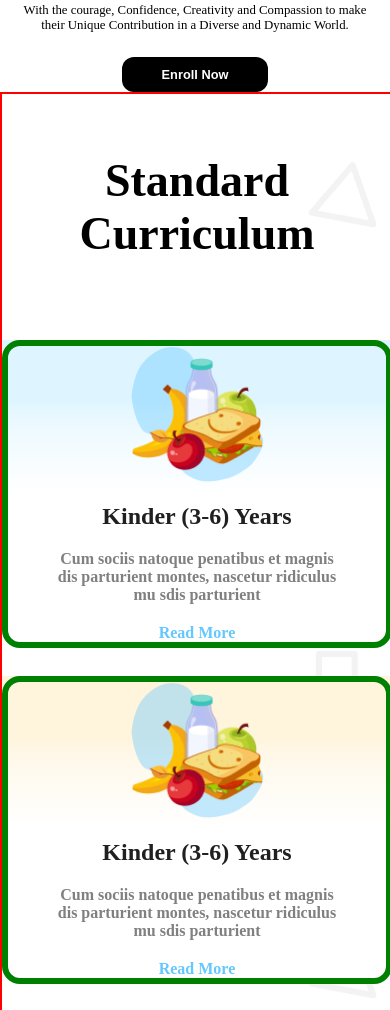
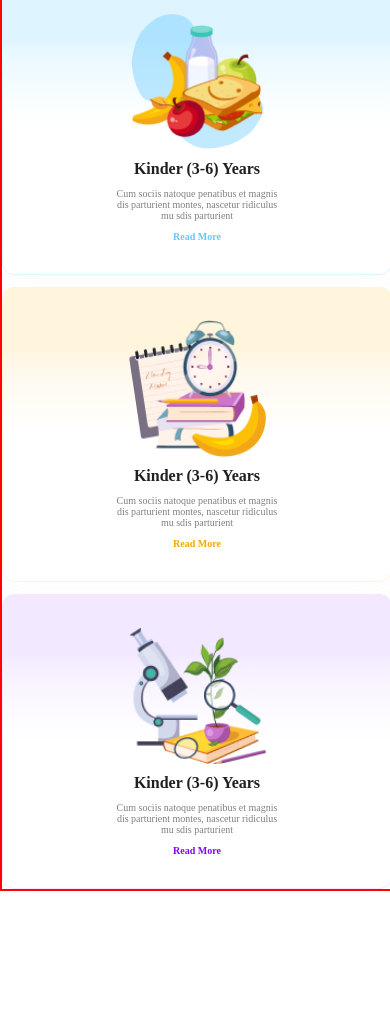
Before and after one commit to AnikaTabassum217/frontend-assignment-02, a plain HTML site: page index.html in a window 390 px wide. Shown: the part 986-1996 px from the top of the page. After the commit the page ends 1877 px from the top, so only its background shows below. Drawn offline with Linux system fonts and the light colour scheme.

Commit message:
Standard Curriculum done with mobile responsive

```diff
--- a/index.html
+++ b/index.html
@@ -73,8 +73,8 @@
                 dis parturient montes, nascetur ridiculus <br>
                 mu sdis parturient</div>
 
-              <div class="curriculum-read-more">
-                Read More
+              <div class="curriculum-read-more ">
+               <a class="curriculum-read-more-one" href=""> Read More</a>
               </div>
 
             </div>
@@ -83,7 +83,7 @@
             <div class="curriculum-card-content display-flex">
 
               <div class="curriculum-img-portion">
-                <img class="curriculum-img" src="./assets/kinder.png" alt="Image of Card">
+                <img class="curriculum-img" src="./assets/elementary.png" alt="Image of Card">
               </div>
 
               <div class="curriculum-card-title">
@@ -94,8 +94,8 @@
                 dis parturient montes, nascetur ridiculus <br>
                 mu sdis parturient</div>
 
-              <div class="curriculum-read-more">
-                Read More
+              <div class="curriculum-read-more ">
+                <a class="curriculum-read-more-two" href="">Read More</a>
               </div>
 
             </div>
@@ -104,7 +104,7 @@
             <div class="curriculum-card-content display-flex">
 
               <div class="curriculum-img-portion">
-                <img class="curriculum-img" src="./assets/kinder.png" alt="Image of Card">
+                <img class="curriculum-img" src="./assets/middle.png" alt="Image of Card">
               </div>
 
               <div class="curriculum-card-title">
@@ -115,19 +115,25 @@
                 dis parturient montes, nascetur ridiculus <br>
                 mu sdis parturient</div>
 
-              <div class="curriculum-read-more">
-                Read More
+              <div class="curriculum-read-more ">
+                <a class="curriculum-read-more-three" href="">Read More</a>
               </div>
 
             </div>
           </div>
         </div>
 
-        <div>
-          Arrow Button
+
+        <div class="display-flex arrow-btn ">
+              <div class="arrow-background">
+                 <div class="arrow-icon"> <i  class="fa-solid fa-less-than"></i></div>
+              </div>
+              <div class="arrow-background">
+                <div class="arrow-icon"><i class="fa-solid fa-greater-than"></i></div>
+              </div>
         </div>
 
-
+           </div>
       </div>
   </body>
 </body>
--- a/style/index.css
+++ b/style/index.css
@@ -9,12 +9,9 @@
 .display-flex{
     display: flex;
 }
-
-
 header{
     max-width: 1440px;
     margin: 0px auto;
-
 }
 
 .navbar{
@@ -26,13 +23,10 @@ header{
 .nav-logo{
     align-items: center;
     gap: 11px;
-    /* background-color: red; */
-
 }
 .logo{
     /* height: 10vh;
     width: 4.5vw; */
-
 
     height: auto;
     width: 100%;
@@ -64,7 +58,6 @@ header{
 .nav-item{
     font-size: 1.25rem;
     font-weight: 600;
-    /* cursor: pointer; */
 }
 .black-color{
     color: #111111;
@@ -86,7 +79,6 @@ header{
     border-radius: 12px;
     border: none;
     color: #FFFFFF;
-
     cursor: pointer;
 }
 .contact-btn{
@@ -99,7 +91,6 @@ header{
     border: 0.5px solid #FEA301;
     width: 100%;
     display: none;
-
 }
 .banner-container{
     max-width: 1440px;
@@ -112,7 +103,6 @@ header{
    display: flex;
    flex-direction: column;
    gap:24px
-
 }
 .banner-title{
     font-weight: 700;
@@ -120,7 +110,7 @@ header{
 }
 .banner-subtitle{
     font-weight: 400;
-    font-size: 0.8rem;
+    font-size: 1.25rem;
 }
 .banner-btn{
     background-color: #000000;
@@ -131,13 +121,16 @@ header{
     background-image: url('../assets/bg.png');
     width: 100%;
     border: 2px solid red;
+}
 
-}
 .curriculum-content{
     max-width: 1440px;
     margin: 0 auto;
 }
-.curriculum-title{
+.curriculum-title
+
+
+{
     margin-top: 60px;
     font-weight: 700;
     font-size: 2.875rem;
@@ -147,35 +140,47 @@ header{
 .curriculum-card-container{
     margin-top: 80px;
     justify-content: center;
-
     gap: 28px;
 }
 .curriculum-card-one{
-    /* background: linear-gradient(0deg, white, #DEF5FF 90%) ; */
-    /* background:linear-gradient(red 10%, 30%, blue 90%); */
     background:linear-gradient(#DEF5FF 20%, 30%, white 50%);
+    border-radius: 18px;
+    padding: 52px 40px;
+    border: 1px solid #DEF5FF;
+    box-shadow: 0px 0px 28px .94px rgba(223, 210, 210, 0.05) ;
+}
+.curriculum-read-more-one{
+    color: #64C8FF;
 }
 .curriculum-card-two{
     background:linear-gradient(#FFF4DC 20%, 30%, white 50%);
+    border-radius: 18px;
+    padding: 52px 40px;
+    border: 1px solid #FFF4DC;
+    box-shadow: 0px 0px 28px .94px rgba(223, 210, 210, 0.05) ;
+}
+.curriculum-read-more-two{
+    color: #F0AA00;
 }
 .curriculum-card-three{
     background:linear-gradient(#F2E8FF 20%, 30%, white 50%);
+    border-radius: 18px;
+    padding: 52px 40px;
+    border: 1px solid #F2E8FF;
+    box-shadow: 0px 0px 28px .94px rgba(223, 210, 210, 0.05) ;
+
+}
+.curriculum-read-more-three{
+    color: #8700FF;
 }
 .curriculum-card-content{
     flex-direction: column;
-    border: 6px solid green;
-
-    border-radius: 18px;
     gap: 20px;
-
 }
-.curriculum-card{
-    /* background-color: #ceccd6; */
-    padding: 52px 40px;
+/* .curriculum-card{
     border: 2px solid red;
-    /* box-shadow: 0px 0px 40px 0 rgba(0, 0, 0, 0.15); */
     box-shadow: 0px 0px 28px .94px rgba(223, 210, 210, 0.05) ;
-}
+} */
 .curriculum-img-portion{
     display: flex;
     justify-content: center;
@@ -184,8 +189,6 @@ header{
 .curriculum-img{
     width: 137px;
     height: 137px;
-    /* justify-content: center; */
-
 }
 
 .curriculum-card-title,
@@ -199,27 +202,46 @@ header{
     color: #202020;
 }
 .curriculum-description{
-    font-weight: 600;
+    font-weight: 500;
     font-size: 1rem;
     color: #808080;
 }
 .curriculum-read-more{
     font-weight: 700;
     font-size: 1rem;
-    color: #64C8FF;
     cursor: pointer;
 }
-
-
+.arrow-background{
+    background-color: #FEA301;
+    width: 60px;
+    height: 60px;
+    border-radius: 50%;
+    cursor: pointer;
+}
+.arrow-background:hover{
+    background-color: #d99012;
+    scale: 0.95;
+    transition-duration: 0.4s;
+}
+.arrow-btn{
+    margin-top: 80px;
+    justify-content: center;
+    gap: 10px;
+    color: white;
+    font-size: 1.5rem
+}
+.arrow-icon{
+    position: relative;
+    top: 20px;
+    left: 20px;
+}
 @media screen and (max-width:576px) {
     .navbar{
         padding: 12px 16px;
-
     }
    .nav-item{
     display: none;
    }
-
    .logo-title{
     display: none;
    }
@@ -239,11 +261,50 @@ header{
 .banner-content{
     text-align: center;
 }
+.banner-title{
+    font-size: 2rem;
+}
+.banner-subtitle{
+    font-weight: 500;
+    font-size: 0.875rem;
+}
+.banner-btn{
+    font-size: 1rem;
+}
+.curriculum-title{
+    margin-top: 40px;
+    font-size: 1.625rem;
+}
 .enroll-btn{
     display: flex;
     justify-content: center;
 }
 .curriculum-card-container{
+    margin-top: 20px;
     flex-direction: column;
+    gap: 12px;
+}
+.curriculum-card-title{
+    font-size: 1rem;
+}
+.curriculum-description{
+    font-size: 0.625rem;
+}
+.curriculum-read-more{
+    font-size: 0.625rem;
+}
+.curriculum-card-content{
+    flex-direction: column;
+    gap: 10px;
+}
+.curriculum-card-one,
+.curriculum-card-two,
+.curriculum-card-three{
+    border-radius: 12px;
+    padding: 32px 20px;
+    /* border: 2px solid blueviolet; */
+}
+.arrow-btn{
+    display: none;
 }
 }
```
Also changed, not shown: New Text Document.txt, 1 other file.
